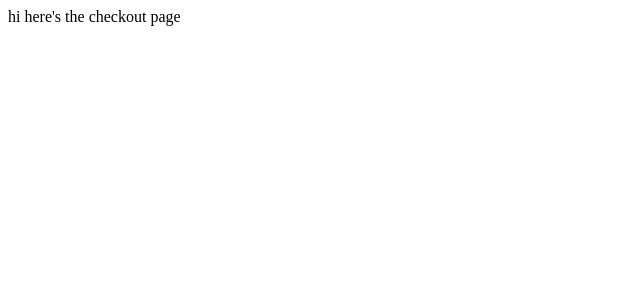
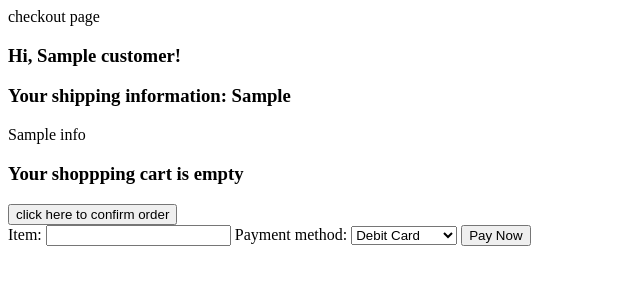
Before and after one commit to Stephaniesunsun/4111-shop, a Flask app: template templates/checkout.html in a window 1280 px wide. Shown: the top 300 px of the page, without its empty margins (0-640 px from the left). Run offline with Flask 2, Linux system fonts and the light colour scheme; the template is opened without the code that fills it: most values are stand-ins (such as "Sample title", 1, 10 or a date in 2020); parts of the project's set-up code (start-up, migrations or seed data) failed here and were passed over.

Commit message:
Checkout page

```diff
--- a/server.py
+++ b/server.py
@@ -14,6 +14,7 @@ A debugger such as "pdb" may be helpful for debugging.
 Read about it online.
 """
 
+from curses import flash
 import mimetypes
 import os
 from re import M
@@ -38,23 +39,7 @@ app = Flask(__name__, template_folder=tmpl_dir)
 #     DATABASEURI = "postgresql://biliris:foobar@104.196.152.219/proj1part2"
 #
 DATABASEURI = "postgresql://ws2614:7391@35.211.155.104/proj1part2"
-
-
-#
-# This line creates a database engine that knows how to connect to the URI above.
-#
 engine = create_engine(DATABASEURI)
-
-#
-# Example of running queries in your database
-# Note that this will probably not work if you already have a table named 'test' in your database, containing meaningful data. This is only an example showing you how to run queries in your database using SQLAlchemy.
-#
-engine.execute("""CREATE TABLE IF NOT EXISTS test (
-  id serial,
-  name text
-);""")
-engine.execute(
-    """INSERT INTO test(name) VALUES ('grace hopper'), ('alan turing'), ('ada lovelace');""")
 
 
 @app.before_request
@@ -87,14 +72,34 @@ def teardown_request(exception):
         pass
 
 
-@app.route('/', methods=['GET', 'POST'])
+@app.route('/', methods=['GET', 'POST'])  # fetch all products
 def index():
+    cursor = g.conn.execute("SELECT * FROM product")
+    products = []
+
+    for result in cursor:
+        row_as_dict = dict(result)
+        products.append(row_as_dict)
+    cursor.close()
+    return render_template("index.html", products=products)
+
+
+@app.route('/login_customer', methods=['GET'])
+def cus_switch():
+    args = request.args
+    print(args)
+
+    return render_template("customer.html")
+
+
+@app.route('/customer', methods=['POST'])
+def customer():
     if request.method == 'POST':
         username = request.form['email_cu']
         password = request.form['password_cu']
         customer = []
         sql = text(
-            "SELECT customer_id FROM customer WHERE contact_info=:cname AND password=:pwd")
+            "SELECT * FROM customer WHERE contact_info=:cname AND password=:pwd")
         cursor = g.conn.execute(sql, cname=username, pwd=password)
         for result in cursor:
             row_as_dict = dict(result)
@@ -102,9 +107,27 @@ def index():
         cursor.close()
 
         if not customer:
+            print('not found')
             return redirect('/')
-        return redirect("/customer")
-    return render_template("index.html")
+        else:
+            sql2 = text("SELECT address_name FROM customer_address JOIN customer ON customer_address.customer_id=customer.customer_id WHERE customer.contact_info=:cname AND customer.password=:cpwd")
+            shipping = []
+            cursor = g.conn.execute(sql2, cname=username, cpwd=password)
+            for result in cursor:
+                row_as_dict = dict(result)
+                shipping.append(row_as_dict)
+            print(shipping)
+            cursor.close()
+
+            return render_template("checkout.html", customers=customer, shipping=shipping)
+
+
+@app.route('/checkout', methods=['GET', 'POST'])
+def checkout():
+    if request.method == 'POST':
+        print(request.form)
+
+    return render_template("checkout.html")
 
 
 @app.route('/login_employee', methods=['GET'])
@@ -132,18 +155,6 @@ def emp_login():
     if not employee:
         return redirect('login_employee')
     return render_template("employee.html")
-
-
-@app.route('/customer', methods=['GET'])  # fetch all products
-def customer():
-    cursor = g.conn.execute("SELECT * FROM product")
-    products = []
-
-    for result in cursor:
-        row_as_dict = dict(result)
-        products.append(row_as_dict)
-    cursor.close()
-    return render_template("customer.html", products=products)
 
 
 @app.route('/employee', methods=['GET', 'POST'])
--- a/static/index.js
+++ b/static/index.js
@@ -6,8 +6,78 @@ const app={
     },
     load:()=>{
         console.log('loading');
-
+        let page=document.body.id;
+        switch(page){
+            case 'index':
+                add_cart();
+                delete_cart();
+            case 'checkout':
+                show_order();
+                setOrder();
+        }
     },
 }
 
+const add_cart=()=>{
+    const buttons=document.querySelectorAll('.add-shopping');
+    let selection=''
+    for(let button of buttons){
+        button.addEventListener('click',()=>{
+            alert('item has been added to your shopping cart!');
+            selection=button.parentNode.parentNode.childNodes[1].textContent;
+            localStorage.setItem('product',selection);
+        })
+    }
+}
+
+const delete_cart=()=>{
+    const buttons=document.querySelectorAll('.delete-shopping');
+    for(let button of buttons){
+        button.addEventListener('click',()=>{
+            let item=localStorage.getItem('product');
+            if(!item){
+                alert('there is nothing to delete! your shopping cart is empty ');
+                return;
+            }
+            let selection='';
+            localStorage.setItem('product',selection);
+            alert('item has been deleted from your shopping cart!');
+        })
+    }
+}
+const show_order=()=>{
+    const shipping_info=document.querySelector('.detail');
+    let order_div=document.createElement('h3');
+    if(shipping_info) shipping_info.appendChild(order_div)
+    let items=localStorage.getItem('product');
+    if(items){
+        order_div.innerText=items;
+    }else{
+        order_div.innerText='Your shoppping cart is empty'
+    }
+}
+
+const setOrder=()=>{
+    const product=document.querySelector('#set-item')
+    const confirm=document.querySelector('.confirm');
+    confirm.addEventListener(('click'),()=>{
+        let item=localStorage.getItem('product');
+        if(item){
+            product.value=item;
+            console.log('value set!')
+        }
+    })
+}
+
+const payNow=()=>{
+    const pay=document.querySelector('#paynow');
+    pay.addEventListener(('click',(e)=>{
+        e.preventDefault();
+    }))
+}
+
 app.init();
+
+//delete_cart();
+//show_order();
+//checkPaymant();
--- a/templates/checkout.html
+++ b/templates/checkout.html
@@ -6,9 +6,32 @@
     <meta name="viewport" content="width=device-width, initial-scale=1.0">
     <title>Document</title>
 </head>
-<body id='product'>
-    <div class='detailed'></div>
-    hi here's the checkout page
+<body id='checkout'>
+    <div class='detail'>
+    checkout page
+    {% for customer in customers %}
+        <h3>Hi, {{customer['name']}}!</h3>
+        <h3>Your shipping information: {{customer.contact_info}}</h3>
+    {% endfor %}
+    {% for info in shipping %}
+    <p>{{info['address_name']}}</p>
+    {% endfor %}
+    </div>
+    <button class='confirm'>click here to confirm order</button>
+    <div class='payment'>
+        <form class='pay' action="/checkout" method="GET">
+            Item:
+            <input type="text" id='set-item'/>
+            Payment method:
+            <select name="pay_method" id="">
+                <option value="debit">Debit Card</option>
+                <option value="credit">Credit Card</option>
+                <option value="transfer">Bank Transfer</option>
+                <option value="paypal">Pay Pal</option>
+            </select>
+            <input id='paynow' type="submit" value='Pay Now'/>
+        </form>
+    </div>
     {% block javascript %}
     <script src="{{ url_for('static',filename='index.js') }}"></script>
 {% endblock %}
--- a/templates/employee.html
+++ b/templates/employee.html
@@ -7,7 +7,7 @@
     <link rel='stylesheet' type='text/css' href="{{ url_for('static', filename='employee.css')}}">
     <title>Document</title>
 </head>
-<body>
+<body id='employee'>
     <div>
         <h1>Employee page - modify database</h1>
         <div class='container'>
--- a/templates/login_employee.html
+++ b/templates/login_employee.html
@@ -7,7 +7,7 @@
     <link rel='stylesheet' type='text/css' href="{{ url_for('static', filename='style.css')}}">
     <title>Document</title>
 </head>
-<body>
+<body id='login_employee'>
     <div class="emp-login">
         <h1 class="employee">Employee Login</h1>
         <div class="login-info">
```
Also changed, not shown: static/customer.css (+9 -1 lines), templates/customer.html (+16 -22 lines), templates/index.html (+27 -17 lines).
